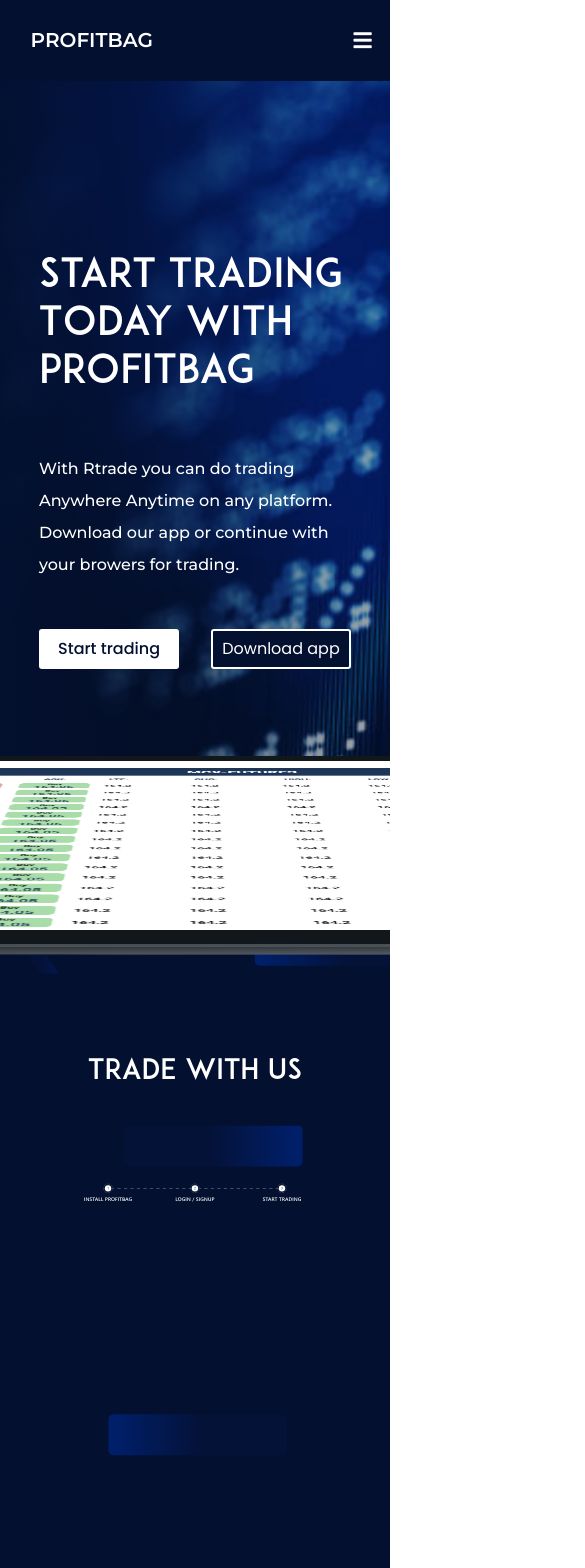
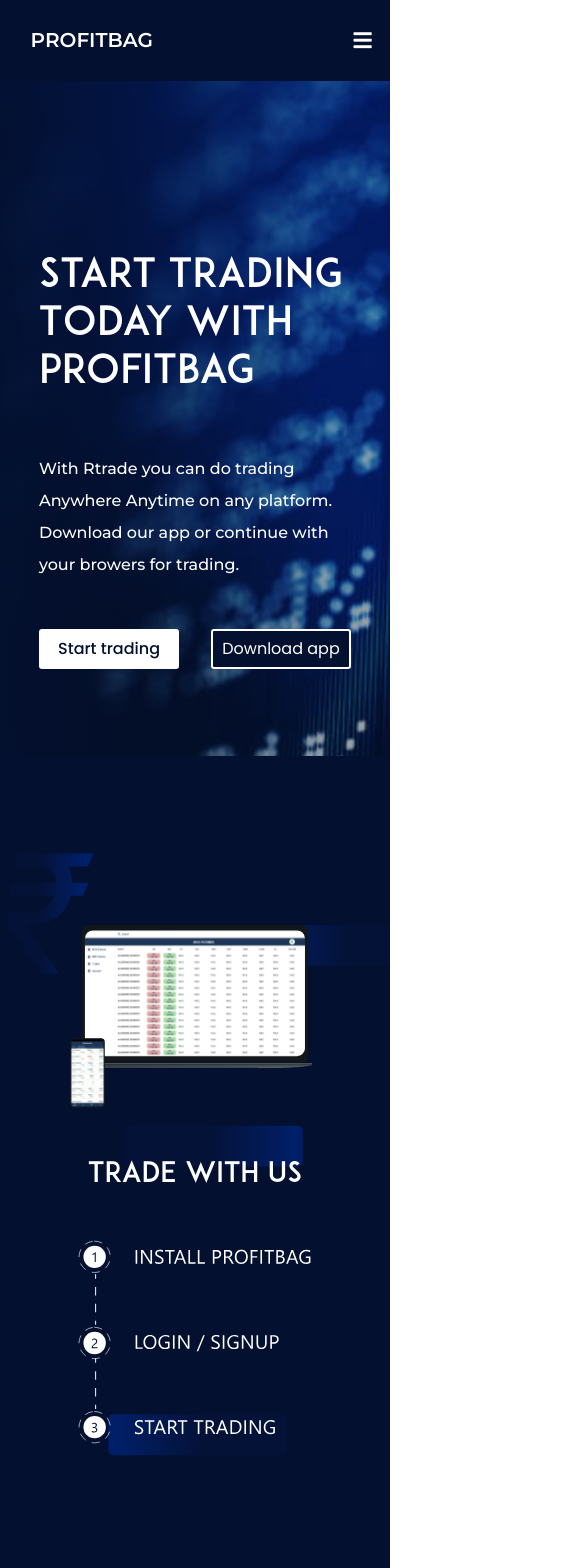
Before and after one commit to Arnavjain1703/ProfitBag, a React (Create React App) app in the folder frontend/: page / in a window 390 px wide. Shown: the top 1568 px of the page, 585 px wide, since content can reach past the window. Built offline with nearby package versions, Linux system fonts and the light colour scheme.

Commit message:
animations fixed

```diff
--- a/frontend/src/Components/ContactUS/ContactUS.js
+++ b/frontend/src/Components/ContactUS/ContactUS.js
@@ -46,11 +46,11 @@ class ContactUs extends Component {
     render(){
 
       return (
-        <div id="contact" className={classes.contact}>
+        <div id="contact" className={classes.contact} data-aos="zoom-in">
             <div className={classes.image} data-aos="zoom-in"></div>
-        <p  data-aos="zoom-in" className={classes.heading}>Contact US</p>
-        <p  data-aos="zoom-in" className={classes.text}>Having any query about features, trials, pricing, need a demo, or anything else? Our team is ready to answer all your questions</p>
-        <form data-aos="zoom-in" className={classes.form} onSubmit={this.handlesubmit}>
+        <p className={classes.heading}>Contact US</p>
+        <p className={classes.text}>Having any query about features, trials, pricing, need a demo, or anything else? Our team is ready to answer all your questions</p>
+        <form className={classes.form} onSubmit={this.handlesubmit}>
           <input type="text" name="name" className={classes.fields} onChange={this.handlechangeall} placeholder="Your Name"></input><br/>
           <input type="number" name="contact" className={classes.fields} onChange={this.handlechangeall} placeholder="Contact Number"></input><br/>
           <textarea name="message" className={classes.textarea} onChange={this.handlechangeall} placeholder="Your Message"></textarea><br/>
--- a/frontend/src/Components/ContactUS/ContactUs.module.css
+++ b/frontend/src/Components/ContactUS/ContactUs.module.css
@@ -11,7 +11,7 @@
     display: flex;
     flex-direction: column;
     align-items: center;
-    justify-content: space-evenly;
+    justify-content: center;
     width: 100%;
     /* padding-bottom: 30px; */
 }
--- a/frontend/src/Components/TradeWithUs/TradeWithUs.js
+++ b/frontend/src/Components/TradeWithUs/TradeWithUs.js
@@ -1,6 +1,7 @@
 import React, { Component } from "react";
 import classes from './TradeWithUs.module.css';
 import {ReactComponent as StepsIcon} from '../../assets/icons/steps.svg';
+import {ReactComponent as SmallStepsIcon} from '../../assets/icons/smallsteps.svg';
 import Aos from 'aos';
 import 'aos/dist/aos.css'
 
@@ -28,7 +29,7 @@ class TradeWithUs extends Component {
 
     Aos.init({
 
-      offset: 100,
+      offset: 350,
       duration: 500,
       easing: 'ease-in-sine',
     });
@@ -44,8 +45,12 @@ class TradeWithUs extends Component {
 
         <div style={{animationDelay:`${this.state.value3}`+"s" }}className={classes.box}></div>
         <div className={classes.phone} data-aos="fade-right"></div>
+
+        <div className={classes.laptop} data-aos="fade-up"></div>
+
         <div className={classes.heading} data-aos="fade-up">Trade With Us</div>
         <StepsIcon className={classes.icon} data-aos="fade-up"/>
+        <SmallStepsIcon className={classes.mobicon} data-aos="fade-up"/>
         </div>
 
       );
--- a/frontend/src/Components/TradeWithUs/TradeWithUs.module.css
+++ b/frontend/src/Components/TradeWithUs/TradeWithUs.module.css
@@ -34,7 +34,8 @@
   height: 150px;
   transform: scale(0.6);
   top: 130vh;
-  left: 80vh;
+  z-index: 3;
+  left: 37vw;
 }
 
 .heading{
@@ -58,6 +59,18 @@ padding: auto;
   animation-play-state: paused;
   animation-fill-mode:forwards;
 }
+
+/* .laptop{ */
+  /* width: 80vw;
+  height: 49vw;
+  margin-top: 20vh;
+  z-index: 2;
+  background: url('../../assets/images/Laptop.svg');
+  background-size: cover;
+  background-position: center;
+  background-repeat: no-repeat; */
+  /* display: none; */
+/* } */
 
 .icon{
   width: 60%;
@@ -85,3 +98,53 @@ padding: auto;
          margin-top: 28vh;
     }
 }
+
+@media(max-width:1025px){
+  .phone{
+    top: 122vh;
+    left: 35vw;
+  }
+}
+
+@media(max-width:500px){
+
+  .box, .icon{
+    display: none;
+  }
+
+  .mobicon{
+    width: 60%;
+    margin-top: 5vh;
+  }
+
+  .laptop{
+    width: 60vw;
+    height: 37vw;
+    margin-top: 20vh;
+    z-index: 2;
+    background: url('../../assets/images/Laptop.svg');
+    background-size: cover;
+    background-position: center;
+    background-repeat: no-repeat;
+    margin-bottom: 10vh;
+  }
+
+  .phone{
+    width: 35px;
+    height: 70px;
+    top: 127vh;
+    left: 18vw;
+  }
+}
+
+@media(min-width:501px){
+  .laptop, .mobicon{
+    display: none;
+  }
+}
+
+@media(min-height:800px){
+  .phone{
+    top: 123vh;
+  }
+}
```
Also changed, not shown: frontend/src/assets/icons/smallsteps.svg (added), 1 other file (tests, documents, lock files or other folders).
